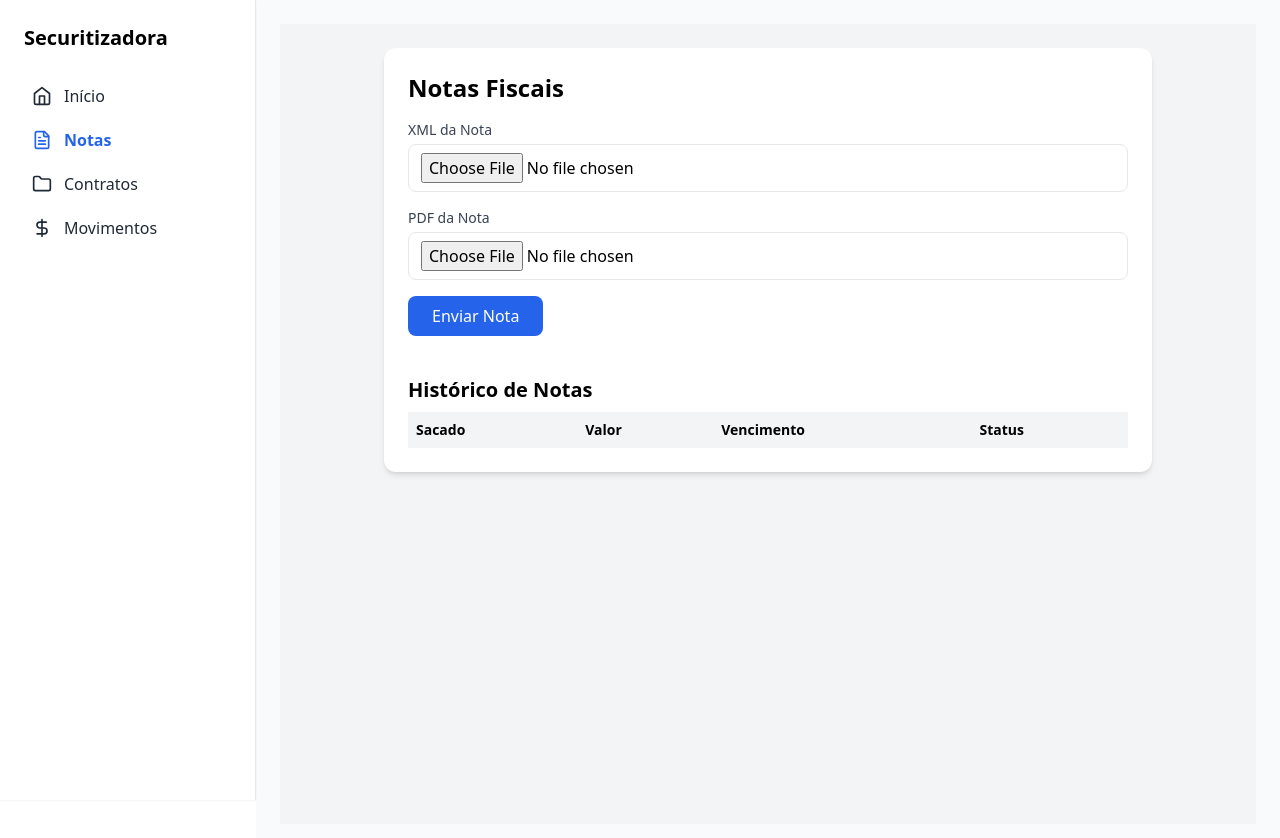
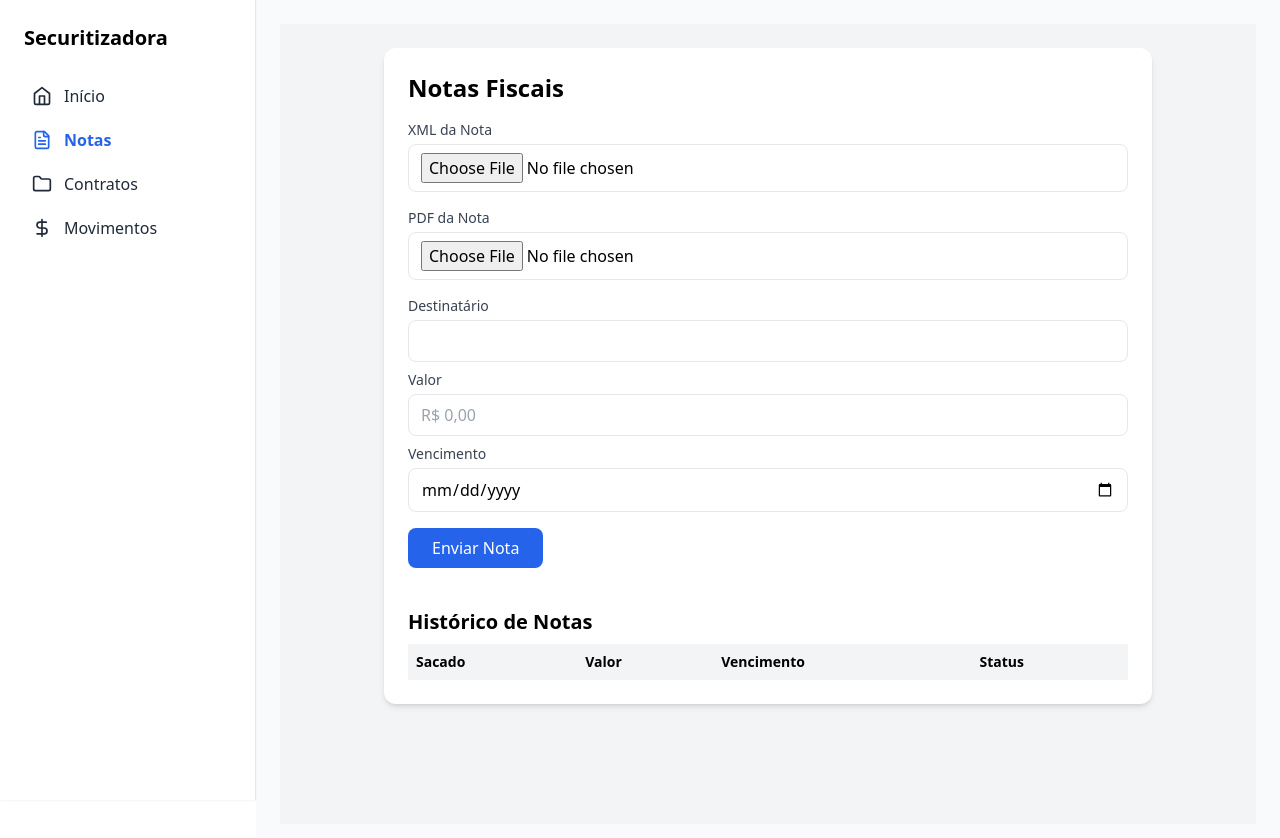
Before and after one commit to Diamank/diamank, a Next.js app: page /painel/notas in a window 1280 px wide. Shown: the top 838 px of the page. Built offline with nearby package versions, Linux system fonts and the light colour scheme.

Commit message:
Update notas.tsx

```diff
--- a/pages/painel/notas.tsx
+++ b/pages/painel/notas.tsx
@@ -1,66 +1,106 @@
-import { useState } from 'react'
-import { toast } from 'sonner'
-import { format } from 'date-fns'
+import { useState } from "react";
+import toast, { Toaster } from "react-hot-toast";
+
+interface Nota {
+  sacado: string;
+  valor: number;
+  vencimento: string;
+  status: string;
+}
 
 export default function Notas() {
-  const [xml, setXml] = useState<File | null>(null)
-  const [pdf, setPdf] = useState<File | null>(null)
-  const [xmlPreview, setXmlPreview] = useState<any>(null)
-  const [manualData, setManualData] = useState({ destinatario: '', valor: '', vencimento: '' })
-  const [historico, setHistorico] = useState<any[]>([])
+  const [xml, setXml] = useState<File | null>(null);
+  const [pdf, setPdf] = useState<File | null>(null);
+  const [xmlPreview, setXmlPreview] = useState<any>(null);
+  const [manualInputs, setManualInputs] = useState({
+    destinatario: "",
+    valor: "",
+    vencimento: "",
+  });
+  const [notas, setNotas] = useState<Nota[]>([]);
 
   const handleXmlChange = (e: React.ChangeEvent<HTMLInputElement>) => {
-    const file = e.target.files?.[0]
-    if (!file) return
-    setXml(file)
+    const file = e.target.files?.[0];
+    if (!file) return;
+    setXml(file);
 
-    const reader = new FileReader()
+    const reader = new FileReader();
     reader.onload = () => {
-      const parser = new DOMParser()
-      const xmlDoc = parser.parseFromString(reader.result as string, 'text/xml')
+      const parser = new DOMParser();
+      const xmlDoc = parser.parseFromString(reader.result as string, "text/xml");
 
-      const emit = xmlDoc.getElementsByTagName("emit")[0]
-      const dest = xmlDoc.getElementsByTagName("dest")[0]
-      const total = xmlDoc.getElementsByTagName("vNF")[0]
-      const venc = xmlDoc.getElementsByTagName("venc")[0]
-      const numero = xmlDoc.getElementsByTagName("nNF")[0]
-      const chave = xmlDoc.getElementsByTagName("infNFe")[0]?.getAttribute("Id")?.slice(3)
+      const emit = xmlDoc.getElementsByTagName("emit")[0];
+      const dest = xmlDoc.getElementsByTagName("dest")[0];
+      const total = xmlDoc.getElementsByTagName("vNF")[0];
+      const venc = xmlDoc.getElementsByTagName("venc")[0];
+      const numero = xmlDoc.getElementsByTagName("nNF")[0];
+      const chave = xmlDoc.getElementsByTagName("infNFe")[0]?.getAttribute("Id")?.slice(3);
 
       setXmlPreview({
         emitente: emit?.getElementsByTagName("xNome")[0]?.textContent,
         destinatario: dest?.getElementsByTagName("xNome")[0]?.textContent,
         cnpj: dest?.getElementsByTagName("CNPJ")[0]?.textContent,
         valor: total?.textContent,
-        vencimento: venc?.textContent,
+        vencimento: venc?.getElementsByTagName("venc")[0]?.textContent,
         numero: numero?.textContent,
-        chave
-      })
+        chave,
+      });
+    };
+    reader.readAsText(file);
+  };
+
+  const handleUpload = (e: React.FormEvent) => {
+    e.preventDefault();
+
+    if (!pdf) {
+      toast.error("Você deve enviar o PDF da nota.");
+      return;
     }
 
-    reader.readAsText(file)
-  }
+    let novaNota: Nota;
 
-  const handleUpload = (e: React.FormEvent) => {
-    e.preventDefault()
+    if (xml && xmlPreview) {
+      const valor = Number(xmlPreview.valor);
+      const venc = xmlPreview.vencimento || manualInputs.vencimento;
+      novaNota = {
+        sacado: xmlPreview.destinatario,
+        valor,
+        vencimento: formatarData(venc),
+        status: "Em análise",
+      };
+    } else {
+      if (!manualInputs.destinatario || !manualInputs.valor || !manualInputs.vencimento) {
+        toast.error("Preencha todos os campos manuais.");
+        return;
+      }
 
-    let novoItem = {
-      sacado: xmlPreview?.destinatario || manualData.destinatario,
-      valor: xmlPreview?.valor || manualData.valor,
-      vencimento: xmlPreview?.vencimento || manualData.vencimento,
-      status: 'Pendente'
+      novaNota = {
+        sacado: manualInputs.destinatario,
+        valor: Number(manualInputs.valor.replace(/\D/g, "")) / 100,
+        vencimento: formatarData(manualInputs.vencimento),
+        status: "Em análise",
+      };
     }
 
-    setHistorico(prev => [...prev, novoItem])
-    toast.success('Nota enviada com sucesso!')
+    setNotas((prev) => [...prev, novaNota]);
+    setXml(null);
+    setPdf(null);
+    setXmlPreview(null);
+    setManualInputs({ destinatario: "", valor: "", vencimento: "" });
+    toast.success("Nota enviada com sucesso!");
+  };
 
-    setXml(null)
-    setPdf(null)
-    setXmlPreview(null)
-    setManualData({ destinatario: '', valor: '', vencimento: '' })
-  }
+  const formatarData = (data: string) => {
+    const d = new Date(data);
+    const dia = String(d.getDate()).padStart(2, "0");
+    const mes = String(d.getMonth() + 1).padStart(2, "0");
+    const ano = d.getFullYear();
+    return `${dia}/${mes}/${ano}`;
+  };
 
   return (
     <div className="min-h-screen bg-gray-100 p-6">
+      <Toaster />
       <div className="max-w-3xl mx-auto bg-white rounded-xl shadow-md p-6">
         <h1 className="text-2xl font-bold mb-4">Notas Fiscais</h1>
 
@@ -81,56 +121,80 @@ export default function Notas() {
               accept=".pdf"
               onChange={(e) => setPdf(e.target.files?.[0] || null)}
               className="w-full border rounded-lg px-3 py-2"
+              required
             />
           </div>
 
-          {!xmlPreview && pdf && (
-            <>
-              <input
-                type="text"
-                placeholder="Destinatário"
-                className="w-full border rounded-lg px-3 py-2"
-                value={manualData.destinatario}
-                onChange={(e) => setManualData({ ...manualData, destinatario: e.target.value })}
-                required
-              />
-              <input
-                type="text"
-                placeholder="Valor (R$)"
-                className="w-full border rounded-lg px-3 py-2"
-                value={manualData.valor}
-                onChange={(e) => setManualData({ ...manualData, valor: e.target.value })}
-                required
-              />
-              <input
-                type="date"
-                className="w-full border rounded-lg px-3 py-2"
-                value={manualData.vencimento}
-                onChange={(e) => setManualData({ ...manualData, vencimento: e.target.value })}
-                required
-              />
-            </>
-          )}
-
-          {xmlPreview && !xmlPreview.vencimento && (
-            <input
-              type="date"
-              className="w-full border rounded-lg px-3 py-2"
-              value={manualData.vencimento}
-              onChange={(e) => setManualData({ ...manualData, vencimento: e.target.value })}
-              required
-            />
-          )}
-
           {xmlPreview && (
-            <div className="bg-gray-50 border border-gray-200 rounded-lg p-4 text-sm text-gray-800">
+            <div className="bg-gray-50 border border-gray-200 rounded-lg p-4 text-sm text-gray-800 space-y-2">
               <p><strong>Emitente:</strong> {xmlPreview.emitente}</p>
               <p><strong>Destinatário:</strong> {xmlPreview.destinatario}</p>
               <p><strong>CNPJ:</strong> {xmlPreview.cnpj}</p>
               <p><strong>Nota Nº:</strong> {xmlPreview.numero}</p>
               <p><strong>Valor:</strong> R$ {Number(xmlPreview.valor).toFixed(2)}</p>
-              <p><strong>Vencimento:</strong> {xmlPreview.vencimento ? format(new Date(xmlPreview.vencimento), 'dd/MM/yyyy') : manualData.vencimento}</p>
+
+              {xmlPreview.vencimento ? (
+                <p><strong>Vencimento:</strong> {formatarData(xmlPreview.vencimento)}</p>
+              ) : (
+                <div>
+                  <label className="block text-sm font-medium text-gray-700 mb-1">Vencimento</label>
+                  <input
+                    type="date"
+                    onChange={(e) =>
+                      setXmlPreview((prev: any) => ({ ...prev, vencimento: e.target.value }))
+                    }
+                    className="border rounded-lg px-3 py-2 w-full"
+                    required
+                  />
+                </div>
+              )}
+
               <p><strong>Chave:</strong> {xmlPreview.chave}</p>
+            </div>
+          )}
+
+          {!xml && (
+            <div className="space-y-2">
+              <div>
+                <label className="block text-sm font-medium text-gray-700 mb-1">Destinatário</label>
+                <input
+                  type="text"
+                  className="border rounded-lg px-3 py-2 w-full"
+                  value={manualInputs.destinatario}
+                  onChange={(e) =>
+                    setManualInputs({ ...manualInputs, destinatario: e.target.value })
+                  }
+                  required
+                />
+              </div>
+              <div>
+                <label className="block text-sm font-medium text-gray-700 mb-1">Valor</label>
+                <input
+                  type="text"
+                  className="border rounded-lg px-3 py-2 w-full"
+                  placeholder="R$ 0,00"
+                  value={manualInputs.valor}
+                  onChange={(e) =>
+                    setManualInputs({
+                      ...manualInputs,
+                      valor: e.target.value.replace(/[^0-9,]/g, ""),
+                    })
+                  }
+                  required
+                />
+              </div>
+              <div>
+                <label className="block text-sm font-medium text-gray-700 mb-1">Vencimento</label>
+                <input
+                  type="date"
+                  className="border rounded-lg px-3 py-2 w-full"
+                  value={manualInputs.vencimento}
+                  onChange={(e) =>
+                    setManualInputs({ ...manualInputs, vencimento: e.target.value })
+                  }
+                  required
+                />
+              </div>
             </div>
           )}
 
@@ -154,11 +218,11 @@ export default function Notas() {
               </tr>
             </thead>
             <tbody>
-              {historico.map((nota, i) => (
+              {notas.map((nota, i) => (
                 <tr key={i} className="border-t">
                   <td className="p-2">{nota.sacado}</td>
-                  <td className="p-2">R$ {Number(nota.valor).toLocaleString('pt-BR', { minimumFractionDigits: 2 })}</td>
-                  <td className="p-2">{format(new Date(nota.vencimento), 'dd/MM/yyyy')}</td>
+                  <td className="p-2">R$ {nota.valor.toFixed(2)}</td>
+                  <td className="p-2">{nota.vencimento}</td>
                   <td className="p-2 text-yellow-600 font-semibold">{nota.status}</td>
                 </tr>
               ))}
@@ -167,5 +231,5 @@ export default function Notas() {
         </div>
       </div>
     </div>
-  )
+  );
 }
```
